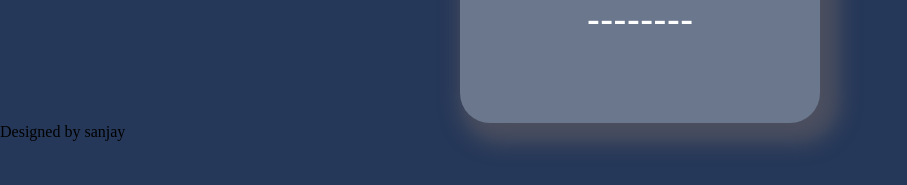
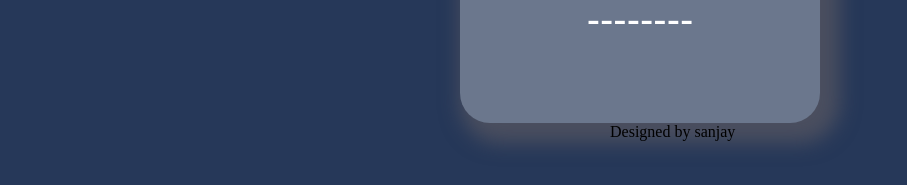
Before and after one commit to Sanjay-YS/weather-app, a plain HTML site: page index.html in a window 1280 px wide. Shown: the part 405-590 px from the top of the page, without its empty margins (0-907 px from the left). Drawn offline with Linux system fonts and the light colour scheme.

Commit message:
Update styles.css

```diff
--- a/styles.css
+++ b/styles.css
@@ -6,6 +6,9 @@
 body {
   height: 100px;
   background-color: #263859;
+}
+.info {
+  padding-left: 610px;
 }
 #search-form
 {
```
